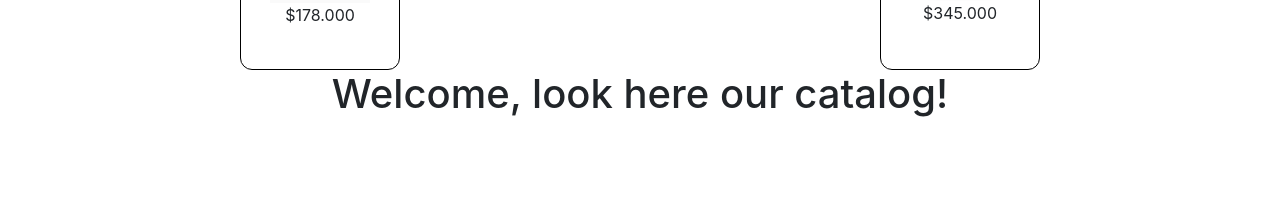
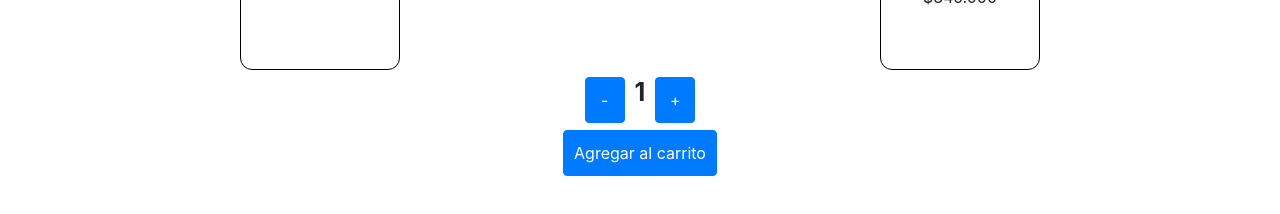
Before and after one commit to lucasfmujica/React, a React (Create React App) app in the folder shop-lucas-mujica/: page / in a window 1280 px wide. Shown: the part 226-440 px from the top of the page. Built offline with nearby package versions, Linux system fonts and the light colour scheme.

Commit message:
ItemCount

```diff
--- a/shop-lucas-mujica/src/containers/ItemListContainer/index.jsx
+++ b/shop-lucas-mujica/src/containers/ItemListContainer/index.jsx
@@ -1,5 +1,36 @@
-import React from "react";
+import React, { useState } from "react";
+import "../../App.css";
+import { ItemCount } from "../../components/ItemCount";
 
-export default function ItemListContainer(props) {
-  return <h1>Welcome, {props.greeting}</h1>;
-}
+const ItemListContainer = (props) => {
+  const [contador, setContador] = useState(1);
+
+  const onAdd = (stock) => {
+    console.log(stock);
+    if (contador < stock) {
+      setContador(contador + 1);
+    } else {
+      alert("No tenemos mas stock");
+    }
+  };
+
+  const onSubstract = (stock) => {
+    if (contador > 1) {
+      setContador(contador - 1);
+    } else {
+      alert("El valor es menor a lo que podemos vender");
+    }
+  };
+
+  return (
+    <>
+      <ItemCount
+        stock={12}
+        contador={contador}
+        onSubstract={onSubstract}
+        onAdd={onAdd}
+      />
+    </>
+  );
+};
+export default ItemListContainer;
```
Also changed, not shown: shop-lucas-mujica/public/img/macbook.jpg, shop-lucas-mujica/public/img/s21.jpg.
